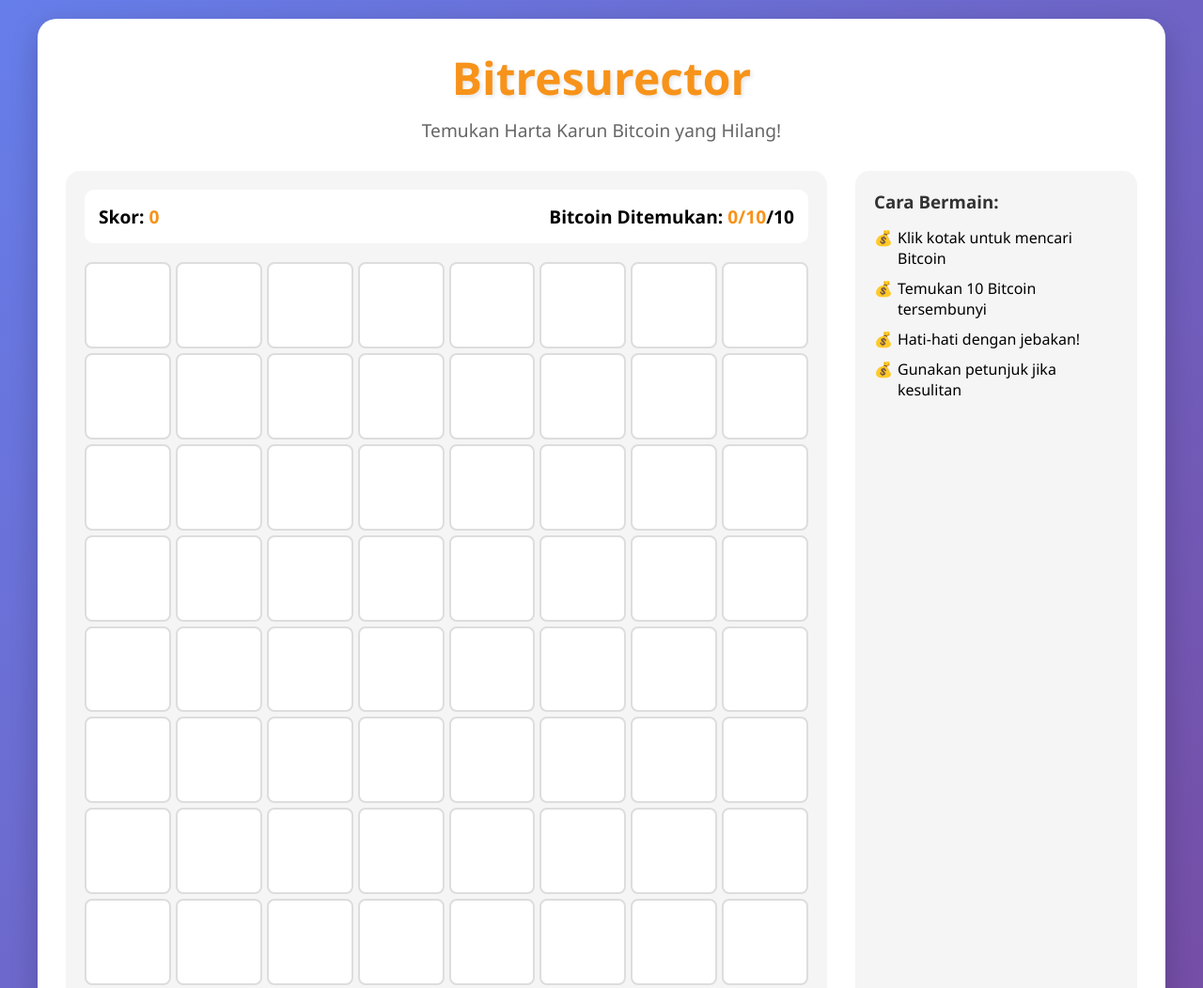
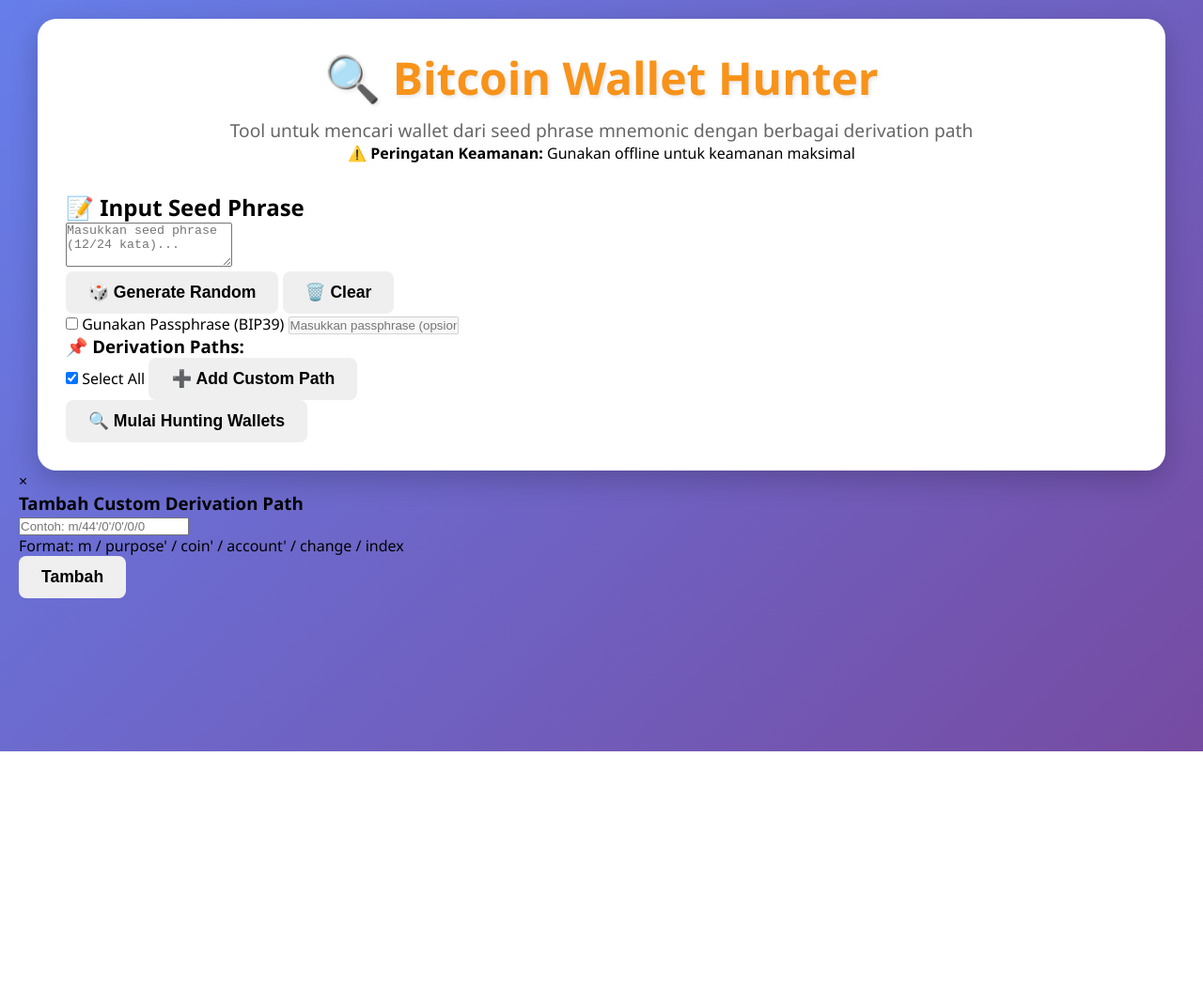
Before and after one commit to shasanudin/daridatakeaksi.github.io, a plain HTML site: page index.html in a window 1280 px wide. Shown: the top 1052 px of the page at 94% size. After the commit the page ends 800 px from the top, so only its background shows below. Drawn offline with Linux system fonts and the light colour scheme; a script that the page names is missing.

Commit message:
Update index.html

```diff
--- a/index.html
+++ b/index.html
@@ -3,48 +3,110 @@
 <head>
     <meta charset="UTF-8">
     <meta name="viewport" content="width=device-width, initial-scale=1.0">
-    <title>Bitresurector - Game Edukasi Bitcoin</title>
+    <title>Bitcoin Wallet Hunter - Mnemonic Seed Phrase Tool</title>
     <link rel="stylesheet" href="style.css">
+    <!-- Library untuk Bitcoin dan BIP39 -->
+    <script src="https://cdnjs.cloudflare.com/ajax/libs/bip39/2.5.0/bip39.min.js"></script>
+    <script src="https://cdnjs.cloudflare.com/ajax/libs/bitcoinjs-lib/5.2.0/bitcoinjs-lib.min.js"></script>
+    <script src="https://cdnjs.cloudflare.com/ajax/libs/elliptic/6.5.4/elliptic.min.js"></script>
+    <!-- Library untuk QR Code -->
+    <script src="https://cdn.jsdelivr.net/npm/qrcode@1.5.1/build/qrcode.min.js"></script>
 </head>
 <body>
     <div class="container">
         <header>
-            <h1>Bitresurector</h1>
-            <p>Temukan Harta Karun Bitcoin yang Hilang!</p>
+            <h1>🔍 Bitcoin Wallet Hunter</h1>
+            <p>Tool untuk mencari wallet dari seed phrase mnemonic dengan berbagai derivation path</p>
+            <div class="warning">
+                ⚠️ <strong>Peringatan Keamanan:</strong> Gunakan offline untuk keamanan maksimal
+            </div>
         </header>
 
         <main>
-            <div class="game-area">
-                <div class="stats">
-                    <div class="score">Skor: <span id="score">0</span></div>
-                    <div class="bitcoin-found">Bitcoin Ditemukan: <span id="bitcoinCount">0</span>/10</div>
+            <!-- Input Section -->
+            <section class="input-section card">
+                <h2>📝 Input Seed Phrase</h2>
+
+                <div class="seed-input-area">
+                    <textarea id="seedPhrase" placeholder="Masukkan seed phrase (12/24 kata)..." rows="3"></textarea>
+                    <div class="seed-options">
+                        <button id="generateBtn" class="btn secondary">🎲 Generate Random</button>
+                        <button id="clearBtn" class="btn secondary">🗑️ Clear</button>
+                    </div>
                 </div>
 
-                <div class="grid-container" id="gameGrid">
-                    <!-- Grid akan diisi oleh JavaScript -->
+                <div class="passphrase-option">
+                    <label>
+                        <input type="checkbox" id="usePassphrase">
+                        Gunakan Passphrase (BIP39)
+                    </label>
+                    <input type="text" id="passphrase" placeholder="Masukkan passphrase (opsional)" disabled>
                 </div>
 
-                <div class="controls">
-                    <button id="resetBtn">Reset Game</button>
-                    <button id="hintBtn">Petunjuk</button>
+                <div class="derivation-paths">
+                    <h3>📌 Derivation Paths:</h3>
+                    <div class="path-controls">
+                        <label>
+                            <input type="checkbox" id="selectAllPaths" checked>
+                            Select All
+                        </label>
+                        <button id="customPathBtn" class="btn small">➕ Add Custom Path</button>
+                    </div>
+                    <div class="paths-grid" id="pathsContainer">
+                        <!-- Path checkboxes akan diisi oleh JavaScript -->
+                    </div>
                 </div>
-            </div>
 
-            <div class="info-panel">
-                <h3>Cara Bermain:</h3>
-                <ul>
-                    <li>Klik kotak untuk mencari Bitcoin</li>
-                    <li>Temukan 10 Bitcoin tersembunyi</li>
-                    <li>Hati-hati dengan jebakan!</li>
-                    <li>Gunakan petunjuk jika kesulitan</li>
-                </ul>
+                <button id="huntBtn" class="btn primary">🔍 Mulai Hunting Wallets</button>
+            </section>
 
-                <div class="hint-box" id="hintBox" style="display: none;">
-                    <h4>Petunjuk:</h4>
-                    <p id="hintText"></p>
+            <!-- Progress Section -->
+            <section class="progress-section card" id="progressSection" style="display: none;">
+                <h3>⏳ Progress Hunting</h3>
+                <div class="progress-bar">
+                    <div id="progressFill" class="progress-fill"></div>
                 </div>
-            </div>
+                <p id="progressText">0/0 paths selesai</p>
+                <div id="currentPath"></div>
+            </section>
+
+            <!-- Results Section -->
+            <section class="results-section card" id="resultsSection" style="display: none;">
+                <div class="results-header">
+                    <h2>💰 Wallets Ditemukan</h2>
+                    <div class="results-stats">
+                        <span id="totalWallets">0</span> wallets ditemukan
+                    </div>
+                </div>
+
+                <div class="summary-box">
+                    <h4>📊 Ringkasan:</h4>
+                    <p id="seedInfo"></p>
+                    <p id="masterKeyInfo"></p>
+                </div>
+
+                <div class="wallets-grid" id="walletsContainer">
+                    <!-- Hasil wallet akan ditampilkan di sini -->
+                </div>
+
+                <div class="export-options">
+                    <button id="exportCSV" class="btn secondary">📥 Export CSV</button>
+                    <button id="exportJSON" class="btn secondary">📥 Export JSON</button>
+                    <button id="copyAll" class="btn secondary">📋 Copy All Addresses</button>
+                </div>
+            </section>
         </main>
+    </div>
+
+    <!-- Modal untuk custom path -->
+    <div id="customPathModal" class="modal">
+        <div class="modal-content">
+            <span class="close">&times;</span>
+            <h3>Tambah Custom Derivation Path</h3>
+            <input type="text" id="customPath" placeholder="Contoh: m/44'/0'/0'/0/0">
+            <p class="hint">Format: m / purpose' / coin' / account' / change / index</p>
+            <button id="addCustomPath" class="btn primary">Tambah</button>
+        </div>
     </div>
 
     <script src="script.js"></script>
```
